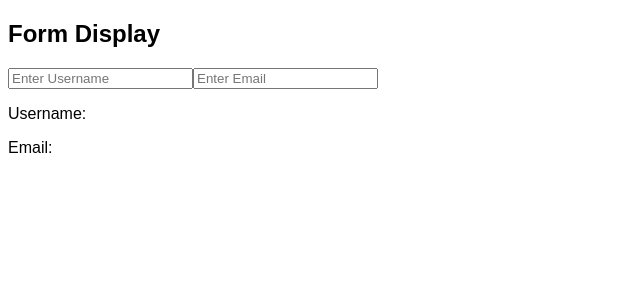
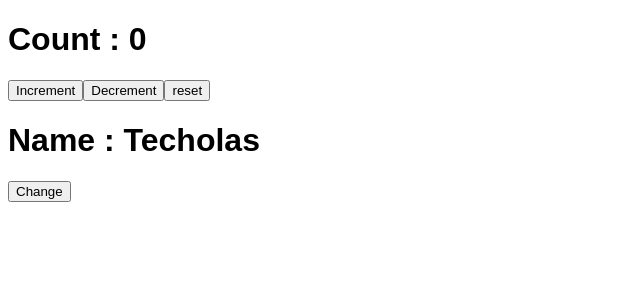
Before and after one commit to jenish-ml/reactTecho, a React (Vite) app: page / in a window 1280 px wide. Shown: the top 300 px of the page, without its empty margins (0-640 px from the left). Built offline with nearby package versions, Linux system fonts and the light colour scheme; a web font is replaced by a local one.

Commit message:
UseEffect Learning

```diff
--- a/src/App.jsx
+++ b/src/App.jsx
@@ -5,8 +5,18 @@ import './App.css'
 import FormDisplay from "./pages/FormDisplay"
 import ShowPassword from "./pages/ShowPassword"
 import Activity from "./pages/Activity"
+import Mount from "./components/useEffectLearn/Mount"
+import Card from "./components/Card"
+import Timer from "./components/useEffectLearn/Timer"
+import { useState } from "react"
+import Practice from "./components/useEffectLearn/Practice"
+import Effect from "./Effect/Effect"
+import Mounting from "./Effect/Mounting"
+import Updating from "./Effect/Updating"
+import MultipleUpdate from "./Effect/MultipleUpdate"
 
 function App() {
+  // const [show, setShow] = useState(true);
   return (
     <>
 
@@ -15,7 +25,20 @@ function App() {
       {/* <Counter /> */}
       {/* <FormDisplay /> */}
       {/* <ShowPassword /> */}
-      <Activity />
+      {/* <Activity /> */}
+      {/* <Card /> */}
+      {/* <Mount /> */}
+      {/* <button onClick={() => setShow(!show)}>
+        Toggle Timer
+      </button>
+
+      {show && <Timer />} */}
+
+      {/* <Practice /> */}
+      {/* <Effect /> */}
+      {/* <Mounting /> */}
+      {/* <Updating /> */}
+      <MultipleUpdate />
     </>
   )
 }
--- /dev/null
+++ b/src/Effect/Effect.jsx
@@ -0,0 +1,21 @@
+import React from 'react'
+import { useState, useEffect } from 'react';
+
+const Effect = () => {
+    const [count, setCount] = useState(0);
+
+    useEffect(()=> {
+        console.log("Effect Occurs");
+    });
+
+  return (
+    <>
+        <h1>Count : {count}</h1>
+        <button onClick = {() => setCount(count + 1)}>Increment</button>
+        <button onClick={() => setCount(count-1)}>Decrement</button>
+        <button onClick={() => setCount(0)}>reset</button>
+    </>
+  )
+}
+
+export default Effect
--- /dev/null
+++ b/src/Effect/Mounting.jsx
@@ -0,0 +1,20 @@
+import { useEffect, useState } from 'react'
+
+const Mounting = () => {
+  const [count, setCount] = useState(0);
+
+      useEffect(()=> {
+          console.log("Mounting Causes");
+      },[]);
+
+    return (
+      <>
+          <h1>Count : {count}</h1>
+          <button onClick = {() => setCount(count + 1)}>Increment</button>
+          <button onClick={() => setCount(count-1)}>Decrement</button>
+          <button onClick={() => setCount(0)}>reset</button>
+      </>
+    )
+}
+
+export default Mounting
--- /dev/null
+++ b/src/Effect/MultipleUpdate.jsx
@@ -0,0 +1,24 @@
+import { useEffect, useState} from 'react'
+
+const MultipleUpdate = () => {
+  const [count, setCount] = useState(0);
+  const [name, setName] = useState('Techolas');
+
+      useEffect(()=> {
+          console.log("Effect Occurs");
+      },[count, name]);
+
+    return (
+      <>
+          <h1>Count : {count}</h1>
+          <button onClick = {() => setCount(count + 1)}>Increment</button>
+          <button onClick={() => setCount(count-1)}>Decrement</button>
+          <button onClick={() => setCount(0)}>reset</button>
+
+          <h1>Name : {name}</h1>
+          <button onClick={()=> setName((prev) => (prev === "Techolas" ? "Jenish" : "Techolas"))}>Change</button>
+      </>
+    )
+}
+
+export default MultipleUpdate
--- /dev/null
+++ b/src/Effect/Updating.jsx
@@ -0,0 +1,20 @@
+import { useEffect, useState } from 'react'
+
+const Updating = () => {
+  const [count, setCount] = useState(0);
+
+      useEffect(()=> {
+          console.log("Updating Occurs");
+      }, [count]);
+
+    return (
+      <>
+          <h1>Count : {count}</h1>
+          <button onClick = {() => setCount(count + 1)}>Increment</button>
+          <button onClick={() => setCount(count-1)}>Decrement</button>
+          <button onClick={() => setCount(0)}>reset</button>
+      </>
+    )
+}
+
+export default Updating
--- /dev/null
+++ b/src/components/useEffectLearn/Mount.jsx
@@ -0,0 +1,29 @@
+import { useEffect, useState} from "react";
+
+const Mount = () => {
+    const [count, setCount] = useState(0);
+    const [name, setName] = useState("Techolas");
+    const [users, setUsers] = useState([]);
+    useEffect(() => {
+      setInterval(()=>{
+        console.log("Running");
+      },1000);
+
+
+    },[])
+  return (
+    <div>
+        <h1>Count : {count}</h1>
+
+        <button onClick={() => setCount(count + 1)}>Increment</button>
+        <button onClick={() => setCount(count - 1)}>Decrement</button>
+        <button onClick={() => setCount(0)}>Reset </button>
+
+        <h3>Name : {name}</h3>
+        <button onClick={()=> setName((prev) => (prev === "Techolas" ? "Jenish" : "Techolas"))}>Change</button>
+
+    </div>
+  )
+}
+
+export default Mount
--- /dev/null
+++ b/src/components/useEffectLearn/Practice.jsx
@@ -0,0 +1,20 @@
+import React, { useEffect, useState } from 'react'
+
+const Practice = () => {
+    const [count, setCount] = useState(0);
+
+    useEffect(() => {
+        console.log("Count Value Updated");
+    },[count])
+
+  return (
+    <>
+        <h1> Count : {count}</h1>
+        <button onClick ={() => setCount(count + 1)}>Increment</button>
+        <button onClick ={() => setCount(count - 1)}>Decrement</button>
+        <button onClick={() => setCount(0)}>Reset </button>
+    </>
+  )
+}
+
+export default Practice
--- /dev/null
+++ b/src/components/useEffectLearn/Timer.jsx
@@ -0,0 +1,24 @@
+import { useEffect, useState} from 'react'
+
+const Timer = () => {
+    const [time, setTime] = useState(0);
+
+    useEffect(() => {
+        console.log("Mounted");
+        const interval = setInterval(() => {
+            setTime((prevTime) => prevTime + 1);
+        }, 1000);
+        return () => {
+            console.log("UnMounted");
+            clearInterval(interval);
+        };
+    }, []);
+  return (
+    <>
+        <h1>{time}</h1>
+
+    </>
+  )
+}
+
+export default Timer
--- a/src/main.jsx
+++ b/src/main.jsx
@@ -1,9 +1,9 @@
-import { StrictMode } from 'react'
+// import { StrictMode } from 'react'
 import { createRoot } from 'react-dom/client'
 import MyApp from './App.jsx'
 
 createRoot(document.getElementById('root')).render(
-  <StrictMode>
+  // <StrictMode>
      <MyApp />
-  </StrictMode>,
+  // </StrictMode>,
 )
```
Also changed, not shown: 1 other file (tests, documents, lock files or other folders).
